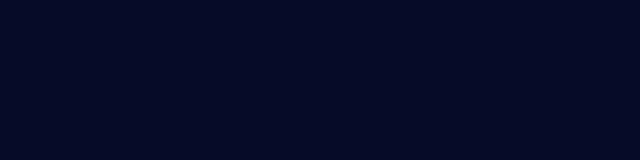
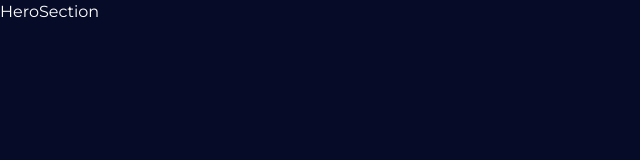
Before and after one commit to sherloach/pokedex, a React (Vite) app: page / in a window 1280 px wide. Shown: the top 160 px of the page, without its empty margins (0-640 px from the left). Built offline with nearby package versions, Linux system fonts and the light colour scheme.

Commit message:
feat: init hero section code base

```diff
--- /dev/null
+++ b/src/components/HeroSection/HeroSection.tsx
@@ -0,0 +1,5 @@
+const HeroSection = () => {
+  return <div>HeroSection</div>;
+};
+
+export default HeroSection;
--- /dev/null
+++ b/src/components/HeroSection/index.ts
@@ -0,0 +1,2 @@
+// eslint-disable-next-line import/prefer-default-export
+export { default as HeroSection } from './HeroSection';
--- a/src/components/index.ts
+++ b/src/components/index.ts
@@ -1 +1,2 @@
+export * from './HeroSection';
 export * from './PokedexList';
--- a/src/pages/Home.tsx
+++ b/src/pages/Home.tsx
@@ -1,37 +1,7 @@
-import { PokedexList } from 'components';
-import { useEffect, useState } from 'react';
-
-import { APIs } from '@/constants';
-
-import SearchBar from '../components/SearchBar';
-import SelectedPokemon from '../components/SelectedPokemon';
-import useToggle from '../hooks/useToggle';
-import { IPokemonObj } from '../types';
-import { getAllPokemonWithNameAndTypes } from '../utils';
+import { HeroSection } from '@/components';
 
 const Home = () => {
-  // const [isOpen, toggler] = useToggle();
-  // const [pokemons, setPokemon] = useState<IPokemonObj>({});
-
-  // useEffect(() => {
-  //   const fetchData = async () => {
-  //     const response = await (await fetch(APIs.pokemon)).json();
-  //     const pokemonData = await getAllPokemonWithNameAndTypes(response.results);
-  //     setPokemon(pokemonData);
-  //   };
-
-  //   fetchData();
-  // }, []);
-
-  return (
-    <>
-      {/* <div id="pokedex-list" className="column w-full lg:mr-[365px]">
-        <SearchBar />
-        <PokedexList handleOpenPokemonInfo={toggler} pokemons={pokemons} />
-      </div>
-      <SelectedPokemon isOpen={isOpen} toggler={toggler} /> */}
-    </>
-  );
+  return <HeroSection />;
 };
 
 export default Home;
```
